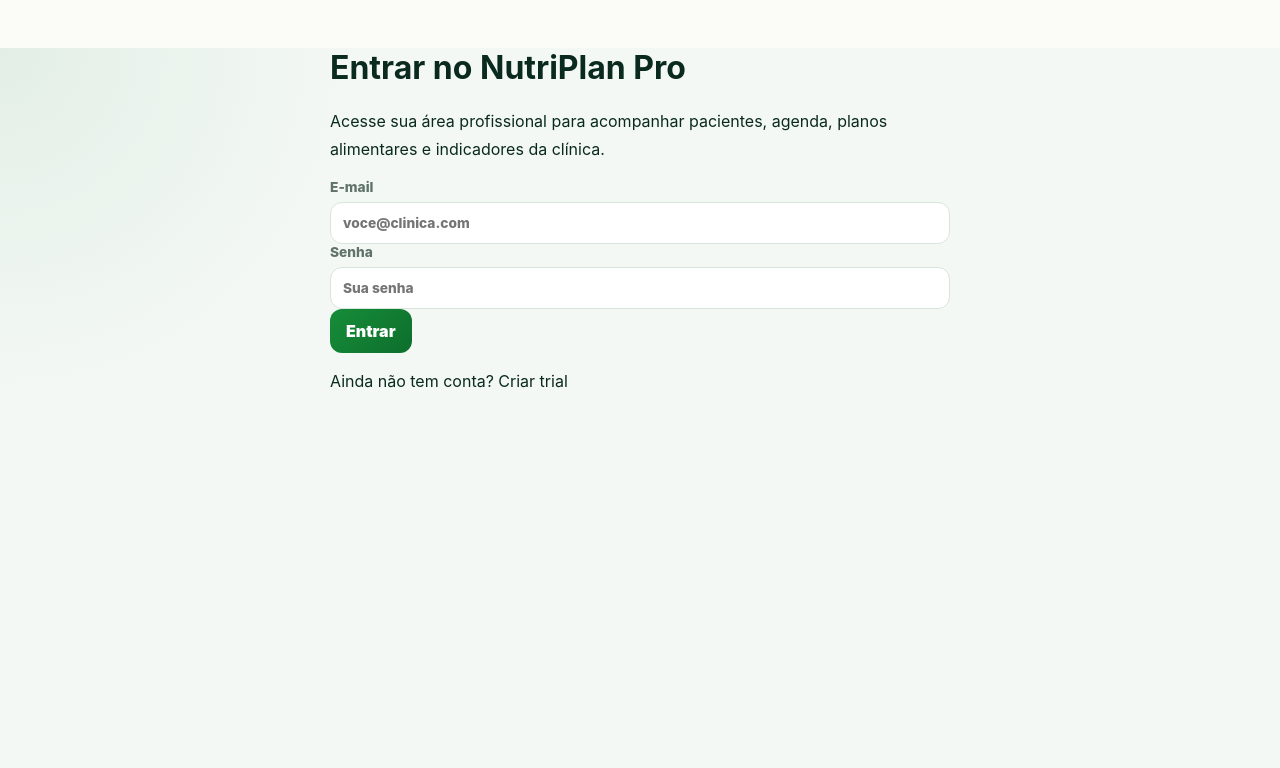
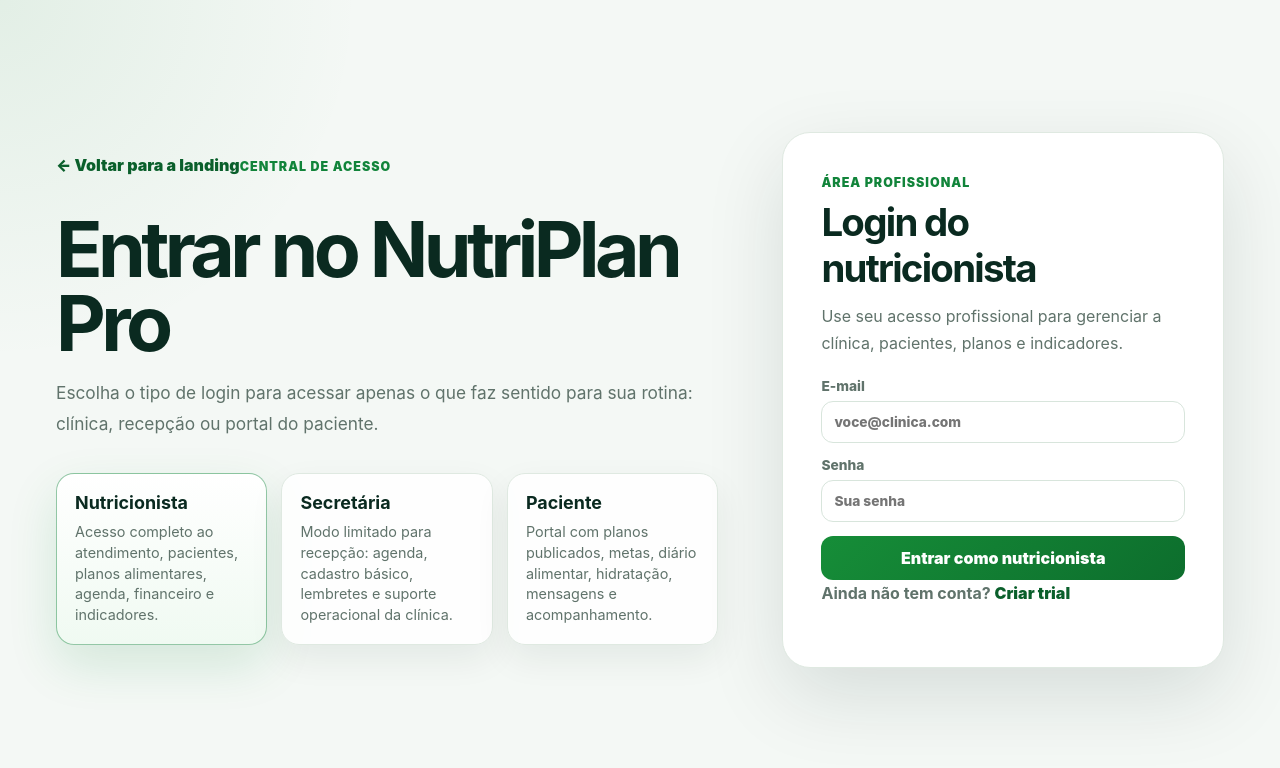
Before and after one commit to GiovaniPeter/nutrisys-saas, a Next.js app: page /login in a window 1280 px wide. Shown: the top 768 px of the page. Built offline with nearby package versions, Linux system fonts and the light colour scheme.

Commit message:
Atualizações gerais

```diff
--- a/src/app/globals.css
+++ b/src/app/globals.css
@@ -407,6 +407,161 @@
   padding: 10px 16px;
 }
 
+.form {
+  display: grid;
+  gap: 14px;
+}
+
+.button {
+  align-items: center;
+  background: linear-gradient(135deg, #168d38, #0d6e2d);
+  border: 0;
+  border-radius: 12px;
+  color: #fff;
+  cursor: pointer;
+  display: inline-flex;
+  font-weight: 900;
+  justify-content: center;
+  min-height: 46px;
+  padding: 10px 16px;
+}
+
+.button.secondary {
+  background: #fff;
+  border: 1px solid var(--app-line);
+  color: var(--app-primary-dark);
+}
+
+.button:disabled {
+  cursor: not-allowed;
+  opacity: .64;
+}
+
+.form-message {
+  border-radius: 12px;
+  font-weight: 800;
+  margin: 0;
+  padding: 12px 14px;
+}
+
+.form-message.error {
+  background: #fff0ef;
+  color: #b32318;
+}
+
+.form-message.neutral {
+  background: var(--app-soft);
+  color: var(--app-primary-dark);
+}
+
+.auth-shell {
+  align-items: center;
+  display: flex;
+  padding: clamp(22px, 5vw, 56px);
+}
+
+.auth-layout {
+  display: grid;
+  gap: clamp(24px, 5vw, 64px);
+  grid-template-columns: minmax(0, 1.08fr) minmax(360px, .72fr);
+  margin: 0 auto;
+  max-width: 1180px;
+  width: 100%;
+}
+
+.auth-copy {
+  align-self: center;
+}
+
+.auth-back {
+  color: var(--app-primary-dark);
+  display: inline-flex;
+  font-weight: 900;
+  margin-bottom: 28px;
+}
+
+.auth-copy h1 {
+  font-size: clamp(2.8rem, 6vw, 5.2rem);
+  letter-spacing: -0.06em;
+  line-height: .96;
+  margin: 10px 0 18px;
+  max-width: 720px;
+}
+
+.auth-copy p {
+  color: var(--app-muted);
+  font-size: 1.08rem;
+  line-height: 1.75;
+  margin: 0;
+  max-width: 650px;
+}
+
+.login-role-grid {
+  display: grid;
+  gap: 14px;
+  grid-template-columns: repeat(3, minmax(0, 1fr));
+  margin-top: 34px;
+}
+
+.login-role-card {
+  background: rgba(255, 255, 255, .88);
+  border: 1px solid var(--app-line);
+  border-radius: 18px;
+  box-shadow: 0 14px 35px rgba(9, 37, 29, 0.07);
+  display: grid;
+  gap: 9px;
+  min-height: 160px;
+  padding: 18px;
+}
+
+.login-role-card strong {
+  color: var(--app-ink);
+  font-size: 1.12rem;
+}
+
+.login-role-card span {
+  color: var(--app-muted);
+  font-size: .9rem;
+  line-height: 1.45;
+}
+
+.login-role-card.active {
+  background: linear-gradient(180deg, #ffffff, #f0faf2);
+  border-color: rgba(17, 132, 58, .45);
+  box-shadow: 0 20px 50px rgba(17, 132, 58, .14);
+}
+
+.auth-panel {
+  background: #fff;
+  border: 1px solid var(--app-line);
+  border-radius: 28px;
+  box-shadow: 0 28px 80px rgba(9, 37, 29, 0.12);
+  padding: clamp(24px, 4vw, 38px);
+}
+
+.auth-panel h2 {
+  font-size: clamp(1.8rem, 3vw, 2.4rem);
+  letter-spacing: -0.045em;
+  margin: 8px 0 12px;
+}
+
+.auth-panel > p {
+  color: var(--app-muted);
+  line-height: 1.65;
+  margin: 0 0 22px;
+}
+
+.auth-footer-note {
+  color: var(--app-muted);
+  font-weight: 750;
+  margin: 18px 0 0;
+}
+
+.auth-footer-note a {
+  color: var(--app-primary-dark);
+  font-weight: 900;
+}
+
 .status-pill,
 .pill {
   background: var(--app-soft);
@@ -439,7 +594,12 @@
   .patient-detail-grid,
   .report-grid,
   .kpi-grid,
+  .auth-layout,
   .chat-layout {
+    grid-template-columns: 1fr;
+  }
+
+  .login-role-grid {
     grid-template-columns: 1fr;
   }
 }
@@ -457,6 +617,15 @@
   .dashboard-card {
     border-radius: 16px;
     padding: 16px;
+  }
+
+  .auth-shell {
+    padding: 16px;
+  }
+
+  .auth-panel {
+    border-radius: 20px;
+    padding: 20px;
   }
 }
 
--- a/src/app/login/page.tsx
+++ b/src/app/login/page.tsx
@@ -1,20 +1,100 @@
 import Link from "next/link";
 import { LoginForm } from "@/components/auth/login-form";
+import { PortalLoginForm } from "@/components/portal/portal-login-form";
 
-export default function LoginPage() {
+type LoginPageProps = {
+  searchParams?: {
+    perfil?: string;
+  };
+};
+
+const accessOptions = [
+  {
+    key: "nutricionista",
+    title: "Nutricionista",
+    text: "Acesso completo ao atendimento, pacientes, planos alimentares, agenda, financeiro e indicadores.",
+    href: "/login?perfil=nutricionista"
+  },
+  {
+    key: "secretaria",
+    title: "Secretária",
+    text: "Modo limitado para recepção: agenda, cadastro básico, lembretes e suporte operacional da clínica.",
+    href: "/login?perfil=secretaria"
+  },
+  {
+    key: "paciente",
+    title: "Paciente",
+    text: "Portal com planos publicados, metas, diário alimentar, hidratação, mensagens e acompanhamento.",
+    href: "/login?perfil=paciente"
+  }
+] as const;
+
+export default function LoginPage({ searchParams }: LoginPageProps) {
+  const selectedProfile = normalizeProfile(searchParams?.perfil);
+
   return (
-    <main className="shell">
-      <div className="panel" style={{ maxWidth: 620, margin: "48px auto" }}>
-        <h1 style={{ marginTop: 0 }}>Entrar no NutriPlan Pro</h1>
-        <p style={{ color: "var(--muted)", lineHeight: 1.7 }}>
-          Acesse sua área profissional para acompanhar pacientes, agenda,
-          planos alimentares e indicadores da clínica.
-        </p>
-        <LoginForm />
-        <p style={{ color: "var(--muted)", marginTop: 18 }}>
-          Ainda não tem conta? <Link href="/register">Criar trial</Link>
-        </p>
-      </div>
+    <main className="shell auth-shell">
+      <section className="auth-layout">
+        <div className="auth-copy">
+          <Link href="/" className="auth-back">← Voltar para a landing</Link>
+          <span className="eyebrow">Central de acesso</span>
+          <h1>Entrar no NutriPlan Pro</h1>
+          <p>
+            Escolha o tipo de login para acessar apenas o que faz sentido para sua rotina:
+            clínica, recepção ou portal do paciente.
+          </p>
+
+          <div className="login-role-grid" aria-label="Tipos de login">
+            {accessOptions.map((option) => (
+              <Link
+                href={option.href}
+                key={option.key}
+                className={selectedProfile === option.key ? "login-role-card active" : "login-role-card"}
+              >
+                <strong>{option.title}</strong>
+                <span>{option.text}</span>
+              </Link>
+            ))}
+          </div>
+        </div>
+
+        <div className="auth-panel">
+          {selectedProfile === "paciente" ? (
+            <>
+              <span className="eyebrow">Portal do paciente</span>
+              <h2>Login do paciente</h2>
+              <p>Use o e-mail ou telefone cadastrado e o código de acesso enviado pela clínica.</p>
+              <PortalLoginForm />
+            </>
+          ) : (
+            <>
+              <span className="eyebrow">{selectedProfile === "secretaria" ? "Modo limitado" : "Área profissional"}</span>
+              <h2>{selectedProfile === "secretaria" ? "Login da secretária" : "Login do nutricionista"}</h2>
+              <p>
+                {selectedProfile === "secretaria"
+                  ? "Este acesso é exclusivo para usuários com papel de secretária, com permissões reduzidas."
+                  : "Use seu acesso profissional para gerenciar a clínica, pacientes, planos e indicadores."}
+              </p>
+              <LoginForm
+                accessMode={selectedProfile === "secretaria" ? "secretary" : "nutritionist"}
+                buttonLabel={selectedProfile === "secretaria" ? "Entrar como secretária" : "Entrar como nutricionista"}
+              />
+            </>
+          )}
+
+          <p className="auth-footer-note">
+            Ainda não tem conta? <Link href="/register">Criar trial</Link>
+          </p>
+        </div>
+      </section>
     </main>
   );
 }
+
+function normalizeProfile(profile?: string) {
+  if (profile === "paciente" || profile === "secretaria" || profile === "nutricionista") {
+    return profile;
+  }
+
+  return "nutricionista";
+}
--- a/src/components/auth/login-form.tsx
+++ b/src/components/auth/login-form.tsx
@@ -3,7 +3,12 @@
 import { FormEvent, useState } from "react";
 import { useRouter } from "next/navigation";
 
-export function LoginForm() {
+type LoginFormProps = {
+  accessMode?: "nutritionist" | "secretary";
+  buttonLabel?: string;
+};
+
+export function LoginForm({ accessMode = "nutritionist", buttonLabel = "Entrar" }: LoginFormProps) {
   const router = useRouter();
   const [message, setMessage] = useState<string | null>(null);
   const [loading, setLoading] = useState(false);
@@ -19,7 +24,8 @@
       headers: { "Content-Type": "application/json" },
       body: JSON.stringify({
         email: form.get("email"),
-        password: form.get("password")
+        password: form.get("password"),
+        accessMode
       })
     });
 
@@ -47,7 +53,7 @@
       </label>
       {message ? <p className="form-message error">{message}</p> : null}
       <button className="button" type="submit" disabled={loading}>
-        {loading ? "Entrando..." : "Entrar"}
+        {loading ? "Entrando..." : buttonLabel}
       </button>
     </form>
   );
```
Also changed, not shown: middleware.ts (added, +79 -0 lines), src/app/api/auth/login/route.ts (+10 -1 lines).
